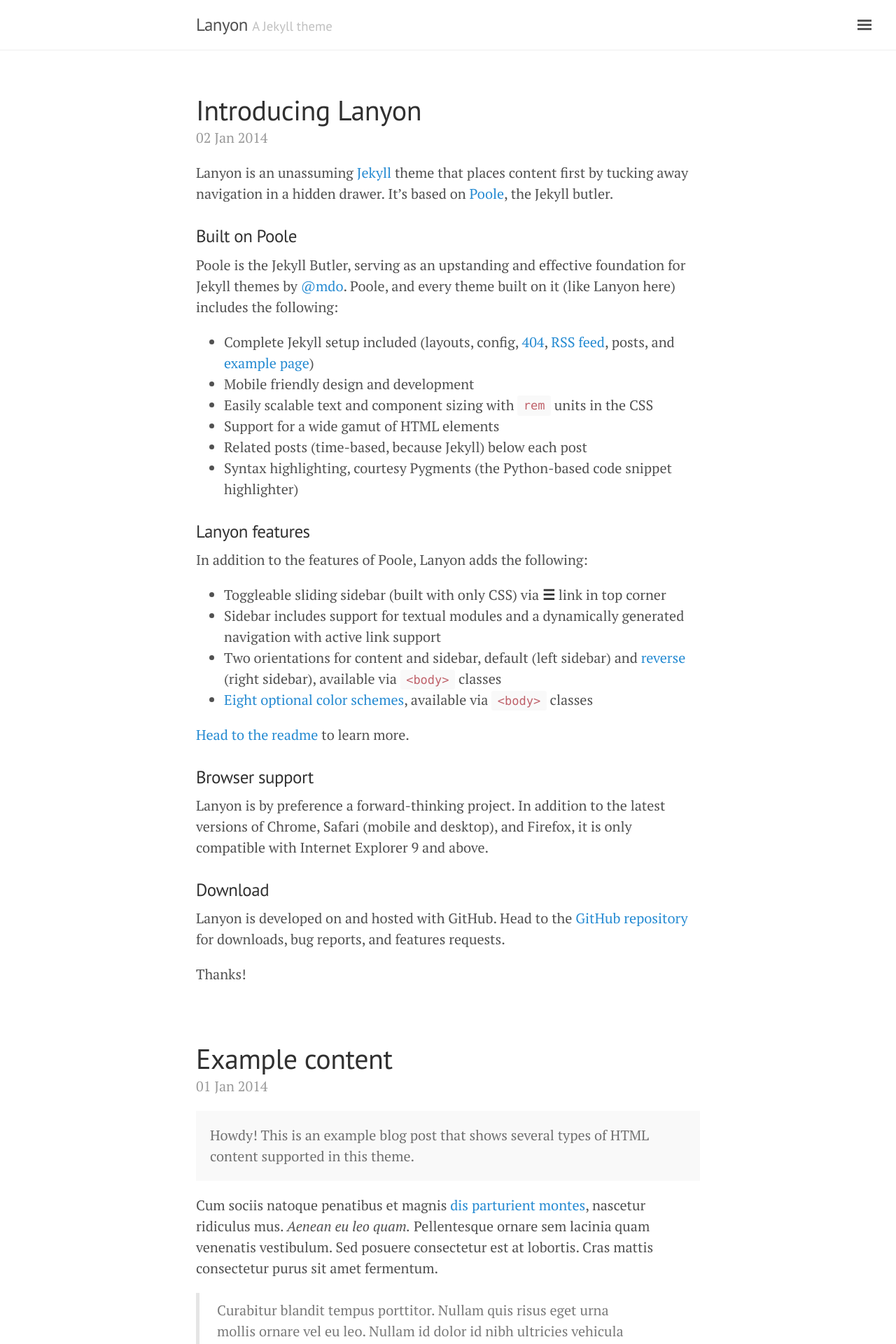
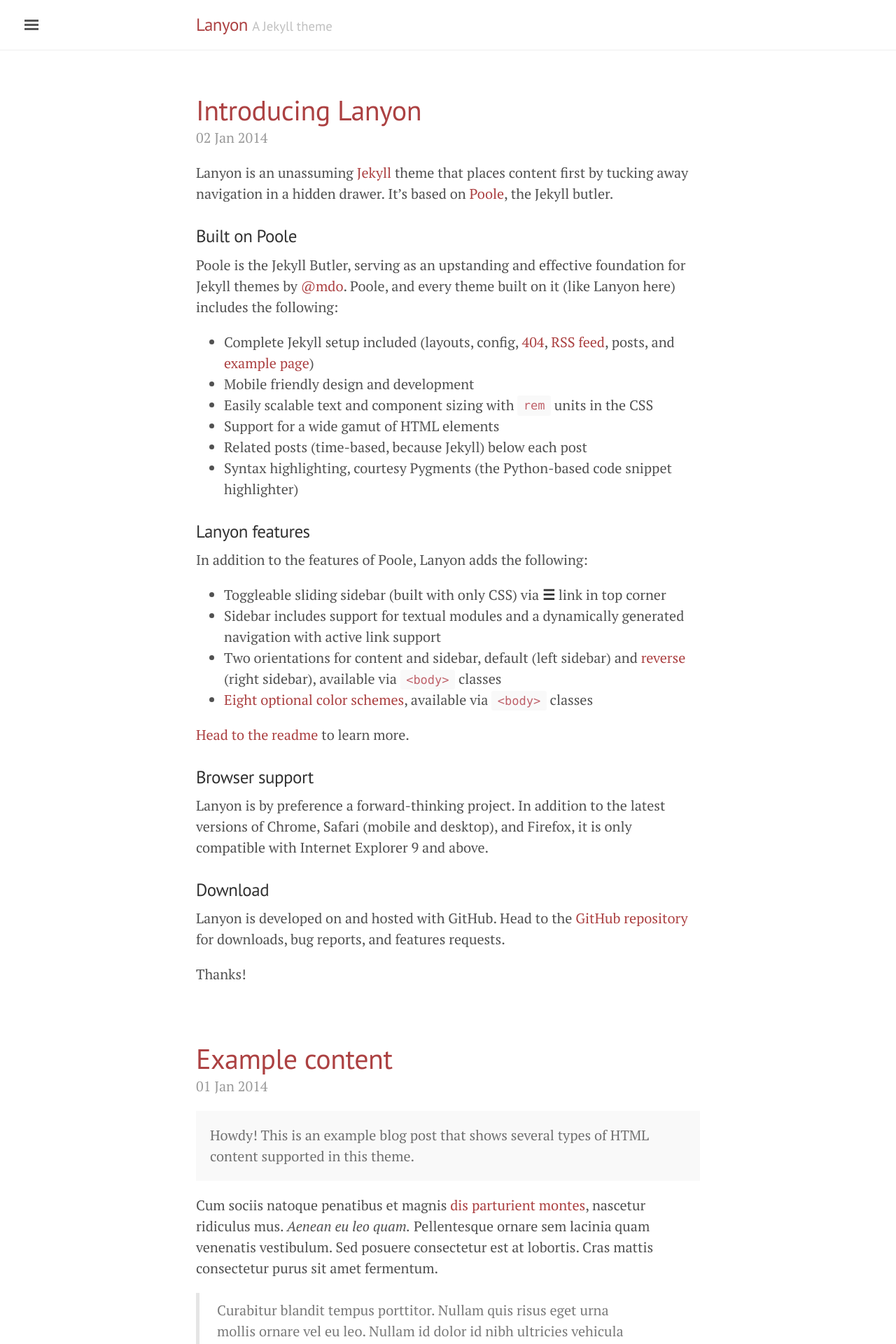
Before and after one commit to dcernst/PinyonsPines, a Jekyll site: the page built from index.html, in a window 1280 px wide. Shown: the top 1920 px of the page at 70% size. Built offline with Jekyll 4.4.1, drawn with Linux system fonts in a browser that asks for light colours; the list of posts is cut into pages by our own code.

Commit message:
Tweak base theme

```diff
--- a/_layouts/default.html
+++ b/_layouts/default.html
@@ -3,7 +3,8 @@
 
   {% include head.html %}
 
-  <body class="layout-reverse sidebar-overlay">
+  <body class="theme-base-08">
+<!-- class="layout-reverse sidebar-overlay"> -->
 
     {% include sidebar.html %}
 
```
